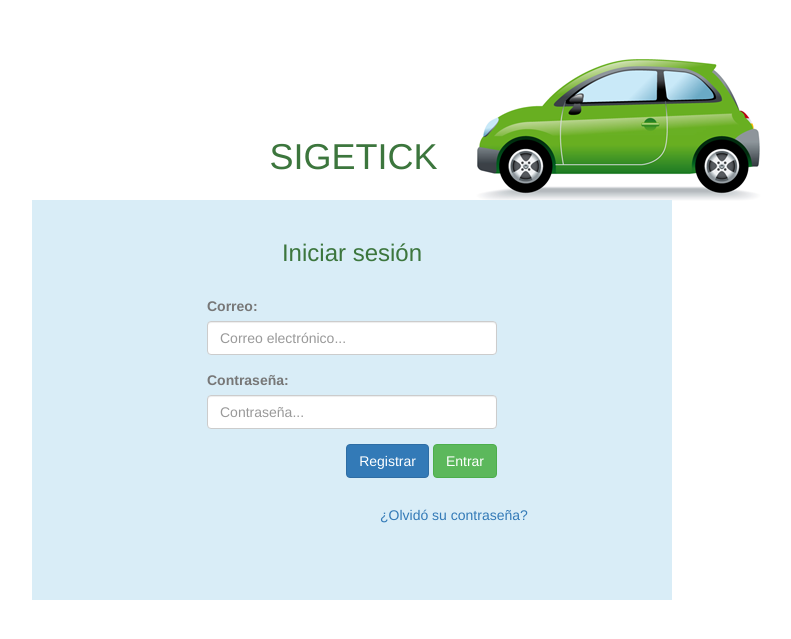
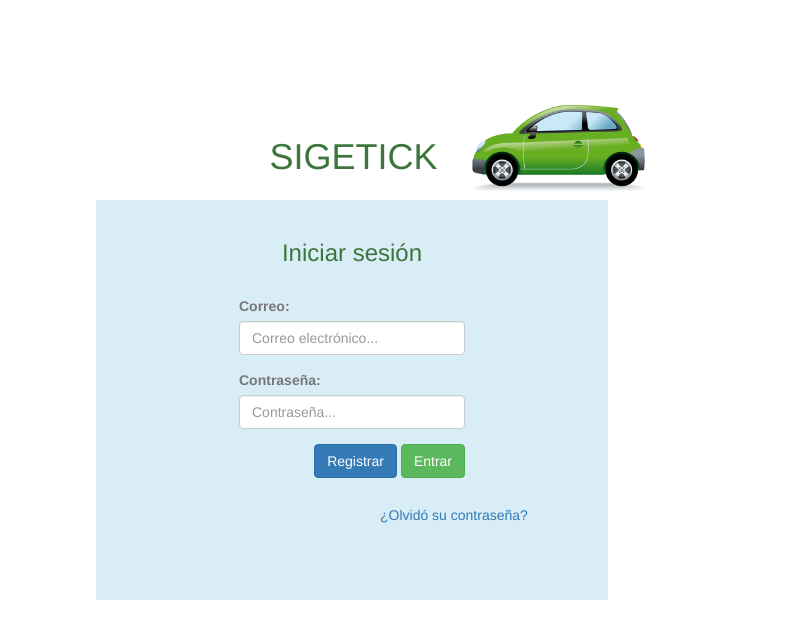
Before and after one commit to j-tamayo/teg, a Django app: page /cuentas/ingresar/ in a window 1280 px wide. Shown: the top 639 px of the page, without its empty margins (288-1079 px from the left). Run offline with Django 3.2, Linux system fonts and the light colour scheme; some libraries are stand-ins or nearby versions.

Commit message:
pequeño cambio para la interfaz de login

```diff
--- a/teg/static/css/generic.css
+++ b/teg/static/css/generic.css
@@ -1,6 +1,6 @@
 .Absolute-Center {
 	height: 50%; /* Set your own height: percents, ems, whatever! */
-	width: 50%; /* Set your own width: percents, ems, whatever! */
+	width: 40%; /* Set your own width: percents, ems, whatever! */
 	overflow: auto; /* Recommended in case content is larger than the container */
 	margin: auto; /* Center the item vertically & horizontally */
 	position: absolute; /* Break it out of the regular flow */
--- a/teg/templates/cuentas/ingresar.html
+++ b/teg/templates/cuentas/ingresar.html
@@ -7,7 +7,7 @@
 			<h1>SIGETICK</h1>
 		</div>
 		<div class="col-xs-5 pull-right">
-			<img src="../../static/img_generic/car-icon.png" class="img-rounded">
+			<img src="../../static/img_generic/car-icon.png" class="img-rounded" style="width: 40%; margin-top: 15%;">
 		</div>
 	</div>
 </header>
```
